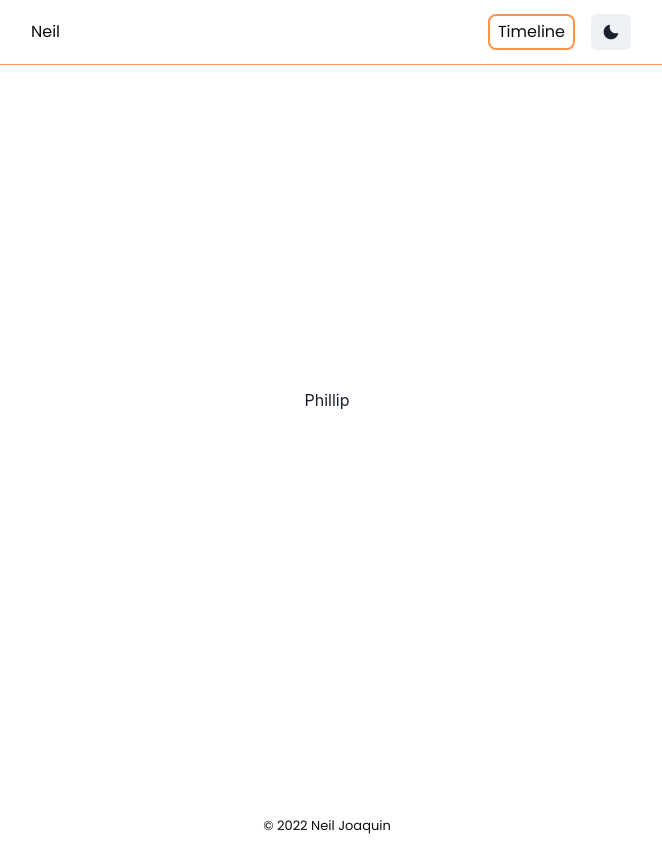
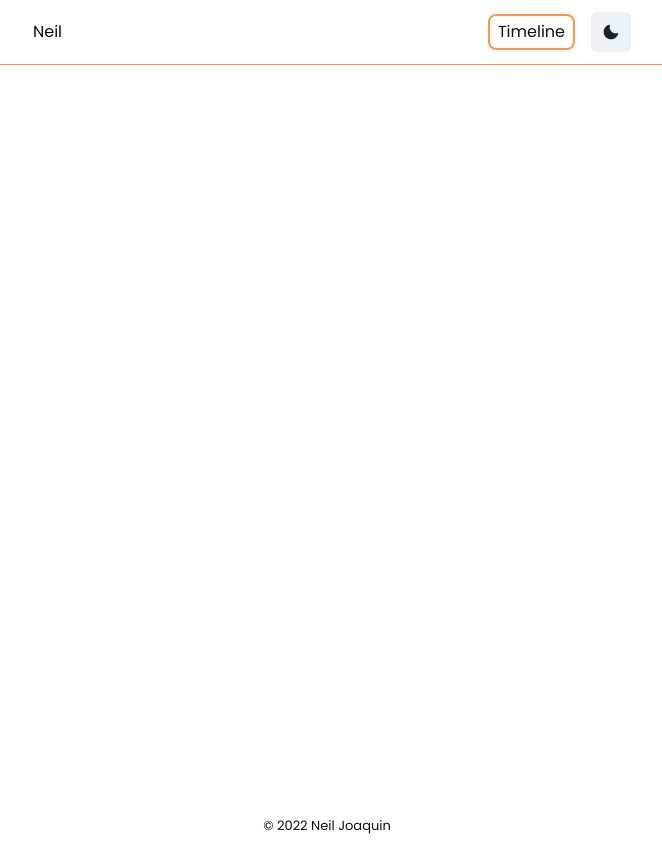
Before and after one commit to neiljoaquin/resume-web-app, a Next.js app: page /timeline in a window 1280 px wide. Shown: the whole page, without its empty margins (313-975 px from the left). Built offline with nearby package versions, Linux system fonts and the light colour scheme.

Commit message:
Added selection highlight in the NavLink

```diff
--- a/components/NavBar.tsx
+++ b/components/NavBar.tsx
@@ -1,6 +1,5 @@
 import {
   Box,
-  Button,
   Center,
   Flex,
   HStack,
@@ -33,13 +32,12 @@ export default function NavBar() {
       <Center>
         <Box w={{ base: "100%", md: "50%" }} px={4}>
           <Flex
-            h={{ base: 12, md: 16 }}
+            h={{ base: 14, md: 16 }}
             alignItems={"center"}
             justifyContent={"space-between"}
           >
             <IconButton
-              w={{ base: 4 }}
-              h={{ base: 9 }}
+              size={"md"}
               icon={isOpen ? <CloseIcon /> : <HamburgerIcon />}
               aria-label={"Open Menu"}
               display={{ md: "none" }}
@@ -52,9 +50,9 @@ export default function NavBar() {
               display={{ md: "none" }}
             >
               <NavLink href="/">Neil</NavLink>
-              <Button w={{ base: 4 }} h={{ base: 9 }} onClick={toggleColorMode}>
+              <IconButton aria-label={"Change Theme"} size={"md"} onClick={toggleColorMode}>
                 {colorMode === "light" ? <MoonIcon /> : <SunIcon />}
-              </Button>
+              </IconButton>
             </HStack>
 
             <Box display={{ base: "none", md: "flex" }}>
@@ -71,14 +69,14 @@ export default function NavBar() {
                   {link.text}
                 </NavLink>
               ))}
-              <Button w={{ base: 4 }} h={{ base: 9 }} onClick={toggleColorMode}>
+              <IconButton aria-label={"Change Theme"} size={"md"} onClick={toggleColorMode}>
                 {colorMode === "light" ? <MoonIcon /> : <SunIcon />}
-              </Button>
+              </IconButton>
             </HStack>
           </Flex>
 
           {isOpen ? (
-            <Box pb={4} display={{ md: "none" }}>
+            <Box pb={2} display={{ md: "none" }}>
               <Stack as={"nav"} spacing={4}>
                 {Links.map((link) => (
                   <NavLink href={link.href} key={link.text}>
--- a/components/NavLink.tsx
+++ b/components/NavLink.tsx
@@ -17,7 +17,7 @@ export default function NavLink({
       <ChakraLink
         px={2}
         py={1}
-        border={isActive ? "2px solid #ff944d" : ""}
+        border={isActive ? "2px solid #ff944d" : "2px solid transparent"}
         rounded={"lg"}
         _hover={{
           textDecoration: "none",
--- a/pages/timeline/index.tsx
+++ b/pages/timeline/index.tsx
@@ -16,7 +16,6 @@ const Timeline: NextPage = () => {
         alignItems="center"
         justifyContent="center"
       >
-        Phillip
       </Flex>
     );
   };
```
